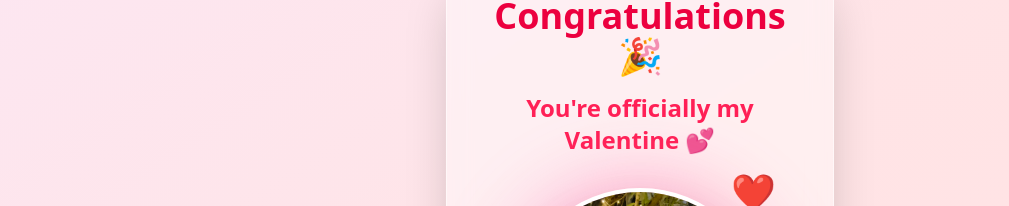
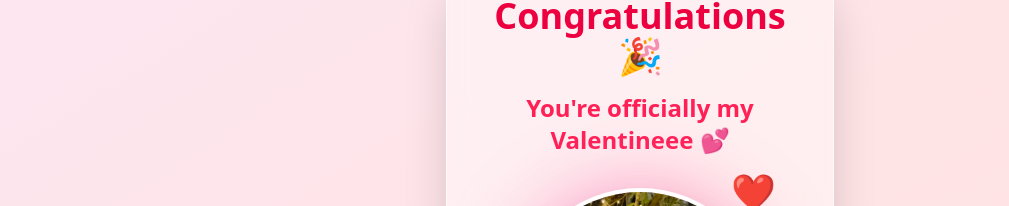
Before and after one commit to rathinray/Saajbari, a React (Vite) app: page /#/valentine in a window 1280 px wide. Both pictures are taken after a click on the button "Yes ❤️". Shown: the part 161-367 px from the top of the page, without its empty margins (0-1009 px from the left). Built offline with nearby package versions, Linux system fonts and the light colour scheme; a web font is replaced by a local one.

Commit message:
deploy code chnaged

```diff
--- a/src/assets/pages/Valentine.jsx
+++ b/src/assets/pages/Valentine.jsx
@@ -137,7 +137,7 @@ function CongratsScreen() {
             animate={{ opacity: 1 }}
             transition={{ delay: 0.4 }}
           >
-            You're officially my Valentine 💕
+            You're officially my Valentineee 💕
           </motion.p>
 
           {/* Couple Picture with Glow Effect */}
```
